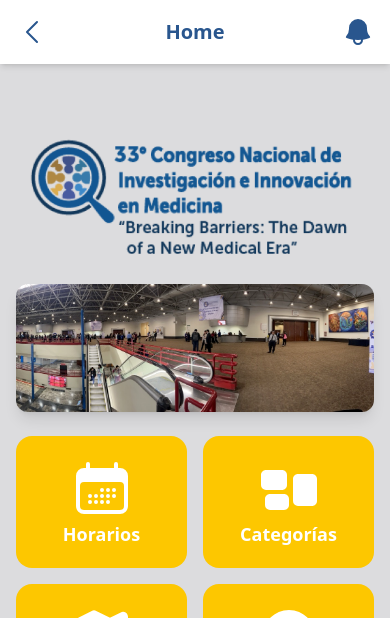
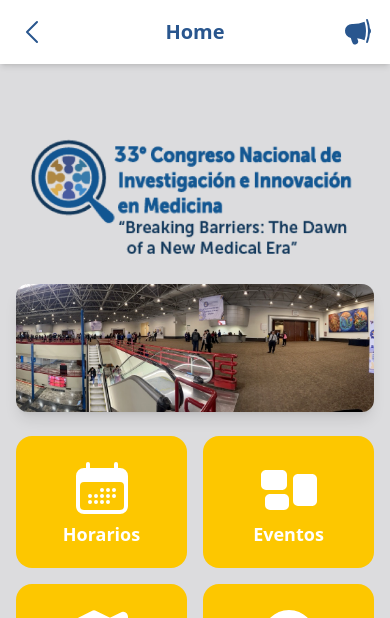
Before and after one commit to rhindet/CongresoApp, a React (Vite) app in the folder CongresoApp/frontend/: page /home in a window 390 px wide. Shown: the top 618 px of the page. Built offline with nearby package versions, Linux system fonts and the light colour scheme.

Commit message:
Add: Modificaciones pantalla Inicio y Home

```diff
--- a/CongresoApp/frontend/src/App.jsx
+++ b/CongresoApp/frontend/src/App.jsx
@@ -5,7 +5,7 @@ import Home from "./components/Home";
 import Location from "./components/Location";
 import Schedule from "./components/Schedule";
 import TalkDetails from './components/TalkDetails';
-import Categories from './components/Categories';
+import Categories from './components/Events';
 import Info from './components/Info';
 
 function App() {
@@ -16,7 +16,7 @@ function App() {
       <Route path="/schedule" element={<Schedule />} />
       <Route path="/location" element={<Location />} />
       <Route path="/talk-details" element={<TalkDetails />} />
-      <Route path="/categories" element={<Categories />} />
+      <Route path="/events" element={<Categories />} />
       <Route path='/info' element={<Info />} />
     </Routes>
   )
--- a/CongresoApp/frontend/src/components/Categories.jsx
+++ b/CongresoApp/frontend/src/components/Events.jsx
@@ -37,11 +37,11 @@ const GridButton = ({ item, isDesktop }) => (
     </Link>
 );
 
-export default function Categories() {
+export default function Events() {
     return (
         <div className="min-h-dvh w-full h-full bg-[#DCDCDE] overflow-hidden">
             {/* Header Mobile*/}
-            <HeaderMobile backLink="/home" title="Categorías" />
+            <HeaderMobile backLink="/home" title="Eventos" />
             {/* Heacer Desktop */}
             <div className="hidden md:block">
                 <HeaderDesktop backLink="/home" />
--- a/CongresoApp/frontend/src/components/Home.jsx
+++ b/CongresoApp/frontend/src/components/Home.jsx
@@ -13,9 +13,9 @@ const gridItems = [
         to: '/schedule',
     },
     {
-        text: 'Categorías',
+        text: 'Eventos',
         icon: <RectangleGroupIcon className="w-16 md:w-20" />,
-        to: '/categories',
+        to: '/events',
     },
     {
         text: 'Mapa',
--- a/CongresoApp/frontend/src/components/Inicio.jsx
+++ b/CongresoApp/frontend/src/components/Inicio.jsx
@@ -1,6 +1,5 @@
 import { Link } from 'react-router-dom'
 import logo from '../assets/logo.png'
-import confevents from '../assets/conf-events.png'
 
 function Inicio() {
   return (
@@ -12,7 +11,7 @@ function Inicio() {
 
       {/* Texto fechas del congreso */}
       <div className='w-full md:w-1/2 flex flex-col items-center text-center space-y-4'>
-        <p className='text-xl md:text-3xl font-bold mt-1 text-[#29568E]'>
+        <p className='text-2xl md:text-3xl font-bold mt-1 text-[#29568E]'>
           9-10 de
           <span className="text-yellow-400 mx-2">Octubre</span>
           2025
@@ -21,7 +20,6 @@ function Inicio() {
 
       {/* Imagen central */}
       <div className='w-full md:w-1/2 flex flex-col items-center gap-6'>
-        <img src={confevents} alt="Conferences Icon" className="w-full max-w-[300px] mx-auto md:w-full " />
 
       {/* Boton */}
         <div className="flex flex-row gap-4 mt-3 md:mx-auto md:w-full">
--- a/CongresoApp/frontend/src/components/Location.jsx
+++ b/CongresoApp/frontend/src/components/Location.jsx
@@ -17,7 +17,6 @@ export default function Location() {
 
     checkOrientation();
     window.addEventListener('resize', checkOrientation);
-
     return () => {
       window.removeEventListener('resize', checkOrientation);
     };
--- a/CongresoApp/frontend/src/modules/HeaderMobile.jsx
+++ b/CongresoApp/frontend/src/modules/HeaderMobile.jsx
@@ -1,6 +1,6 @@
 import { Link } from 'react-router-dom';
 import { ChevronLeftIcon } from '@heroicons/react/24/outline';
-import { BellIcon } from '@heroicons/react/24/solid';
+import { MegaphoneIcon } from '@heroicons/react/24/solid';
 
 export default function HeaderMobile({ backLink, title}) {
   return (
@@ -11,7 +11,7 @@ export default function HeaderMobile({ backLink, title}) {
         </Link>
         <h1 className="text-xl font-bold text-[#29568E]">{title}</h1>
         <Link to="#" className="font-bold">
-          <BellIcon className="w-8 text-[#29568E] hover:text-[#78aff3]" />
+          <MegaphoneIcon className="w-8 text-[#29568E] hover:text-[#78aff3]" />
         </Link>
       </nav>
     </header>
```
